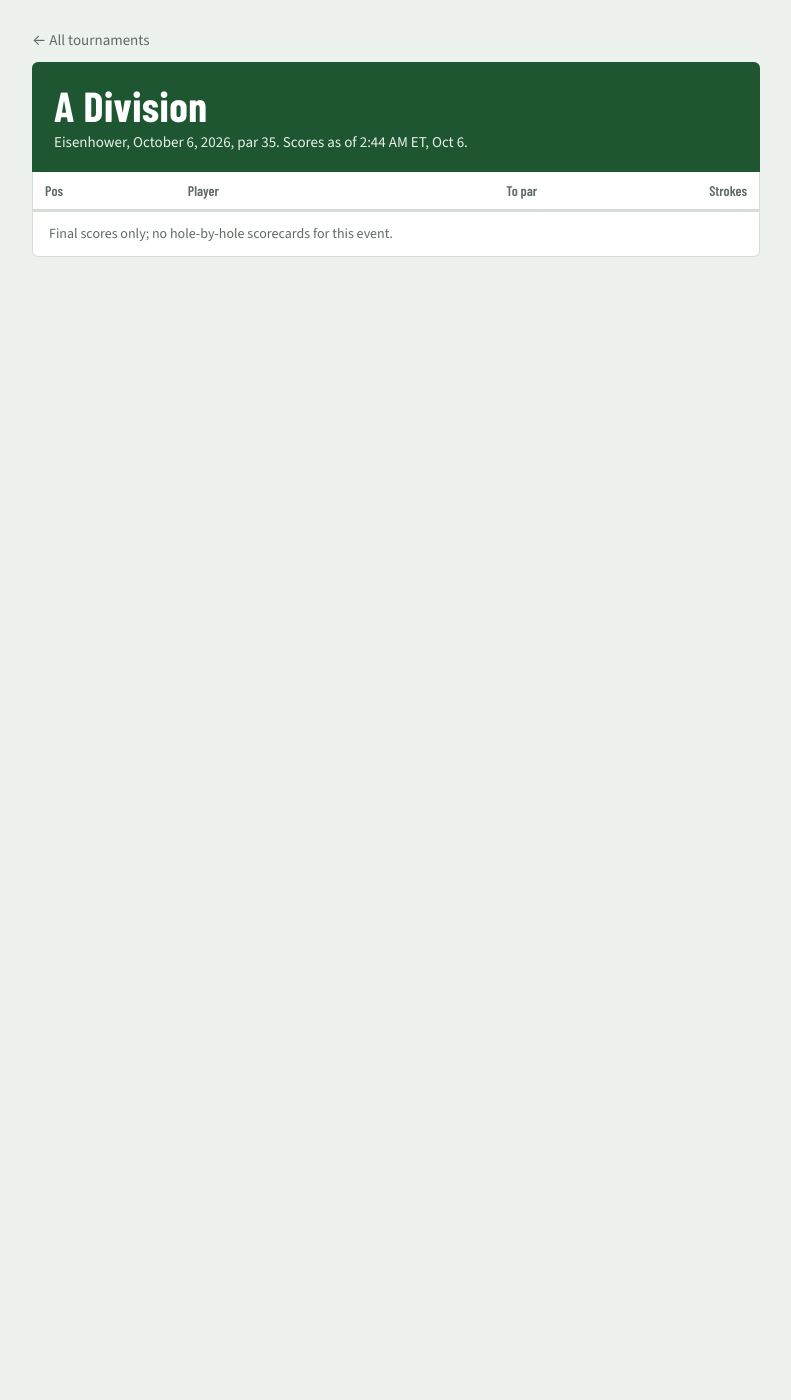
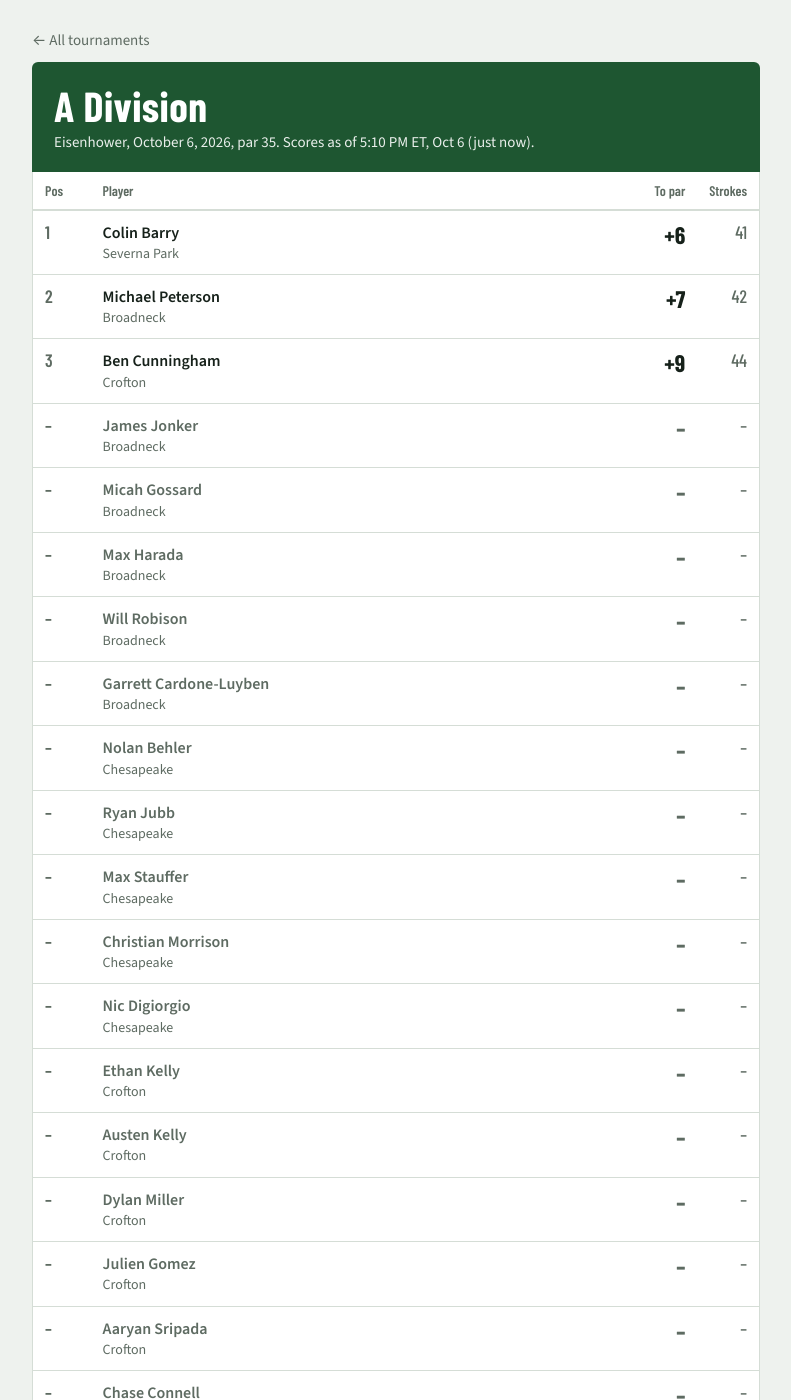
Before and after one commit to pjb3/aacps-golf, a Jekyll site: the page built from _events/2026-10-06-a-division-eisenhower.md, in a window 1280 px wide and 1400 px high. Shown: the whole window, without its empty margins (244-1035 px from the left). Built offline with Jekyll 4.4.1, drawn with Linux system fonts in a browser that asks for light colours; part of the change alters nothing that is shown; some of the changed text lies outside the part shown.

Commit message:
Update scores and events

```diff
--- a/_data/scores/2026-10-06-a-division-eisenhower.json
+++ b/_data/scores/2026-10-06-a-division-eisenhower.json
@@ -1,4 +1,229 @@
 {
-  "updated": "2026-10-06T02:44:16-04:00",
-  "players": []
+  "updated": "2026-10-06T17:10:31-04:00",
+  "players": [
+    {
+      "name": "Michael Peterson",
+      "school": "Broadneck",
+      "group": "1",
+      "total": 42,
+      "gender": "M",
+      "team": false
+    },
+    {
+      "name": "James Jonker",
+      "school": "Broadneck",
+      "group": "2",
+      "total": null,
+      "gender": "M",
+      "team": false
+    },
+    {
+      "name": "Micah Gossard",
+      "school": "Broadneck",
+      "group": "3",
+      "total": null,
+      "gender": "M",
+      "team": false
+    },
+    {
+      "name": "Max Harada",
+      "school": "Broadneck",
+      "group": "4",
+      "total": null,
+      "gender": "M",
+      "team": false
+    },
+    {
+      "name": "Will Robison",
+      "school": "Broadneck",
+      "group": "6",
+      "total": null,
+      "gender": "M",
+      "team": false
+    },
+    {
+      "name": "Garrett Cardone-Luyben",
+      "school": "Broadneck",
+      "group": "7",
+      "total": null,
+      "gender": "M",
+      "team": false
+    },
+    {
+      "name": "Nolan Behler",
+      "school": "Chesapeake",
+      "group": "2",
+      "total": null,
+      "gender": "M",
+      "team": false
+    },
+    {
+      "name": "Ryan Jubb",
+      "school": "Chesapeake",
+      "group": "3",
+      "total": null,
+      "gender": "M",
+      "team": false
+    },
+    {
+      "name": "Max Stauffer",
+      "school": "Chesapeake",
+      "group": "5",
+      "total": null,
+      "gender": "M",
+      "team": false
+    },
+    {
+      "name": "Christian Morrison",
+      "school": "Chesapeake",
+      "group": "6",
+      "total": null,
+      "gender": "M",
+      "team": false
+    },
+    {
+      "name": "Nic Digiorgio",
+      "school": "Chesapeake",
+      "group": "7",
+      "total": null,
+      "gender": "M",
+      "team": false
+    },
+    {
+      "name": "Ben Cunningham",
+      "school": "Crofton",
+      "group": "1",
+      "total": 44,
+      "gender": "M",
+      "team": false
+    },
+    {
+      "name": "Ethan Kelly",
+      "school": "Crofton",
+      "group": "2",
+      "total": null,
+      "gender": "M",
+      "team": false
+    },
+    {
+      "name": "Austen Kelly",
+      "school": "Crofton",
+      "group": "4",
+      "total": null,
+      "gender": "M",
+      "team": false
+    },
+    {
+      "name": "Dylan Miller",
+      "school": "Crofton",
+      "group": "5",
+      "total": null,
+      "gender": "M",
+      "team": false
+    },
+    {
+      "name": "Julien Gomez",
+      "school": "Crofton",
+      "group": "6",
+      "total": null,
+      "gender": "M",
+      "team": false
+    },
+    {
+      "name": "Aaryan Sripada",
+      "school": "Crofton",
+      "group": "7",
+      "total": null,
+      "gender": "M",
+      "team": false
+    },
+    {
+      "name": "Chase Connell",
+      "school": "Severna Park",
+      "group": "6",
+      "total": null,
+      "gender": "M",
+      "team": false
+    },
+    {
+      "name": "Davis Balderston",
+      "school": "Severna Park",
+      "group": "8",
+      "total": null,
+      "gender": "M",
+      "team": false
+    },
+    {
+      "name": "Chris Jenkins",
+      "school": "Severna Park",
+      "group": "3",
+      "total": null,
+      "gender": "M",
+      "team": false
+    },
+    {
+      "name": "Colin Barry",
+      "school": "Severna Park",
+      "group": "4",
+      "total": 41,
+      "gender": "M",
+      "team": false
+    },
+    {
+      "name": "Max Knoepfle",
+      "school": "Severna Park",
+      "group": "5",
+      "total": null,
+      "gender": "M",
+      "team": false
+    },
+    {
+      "name": "KJ Flanagan",
+      "school": "Severna Park",
+      "group": "1",
+      "total": null,
+      "gender": "M",
+      "team": false
+    },
+    {
+      "name": "Ethan Berry",
+      "school": "South River",
+      "group": null,
+      "total": null,
+      "gender": null,
+      "team": false
+    },
+    {
+      "name": "Bradlee Bungato",
+      "school": "South River",
+      "group": null,
+      "total": null,
+      "gender": null,
+      "team": false
+    },
+    {
+      "name": "Zander Asbury",
+      "school": "South River",
+      "group": null,
+      "total": null,
+      "gender": null,
+      "team": false
+    },
+    {
+      "name": "Brennan DeVito",
+      "school": "South River",
+      "group": null,
+      "total": null,
+      "gender": null,
+      "team": false
+    },
+    {
+      "name": "Coy Long",
+      "school": "South River",
+      "group": null,
+      "total": null,
+      "gender": null,
+      "team": false
+    }
+  ]
 }
```
